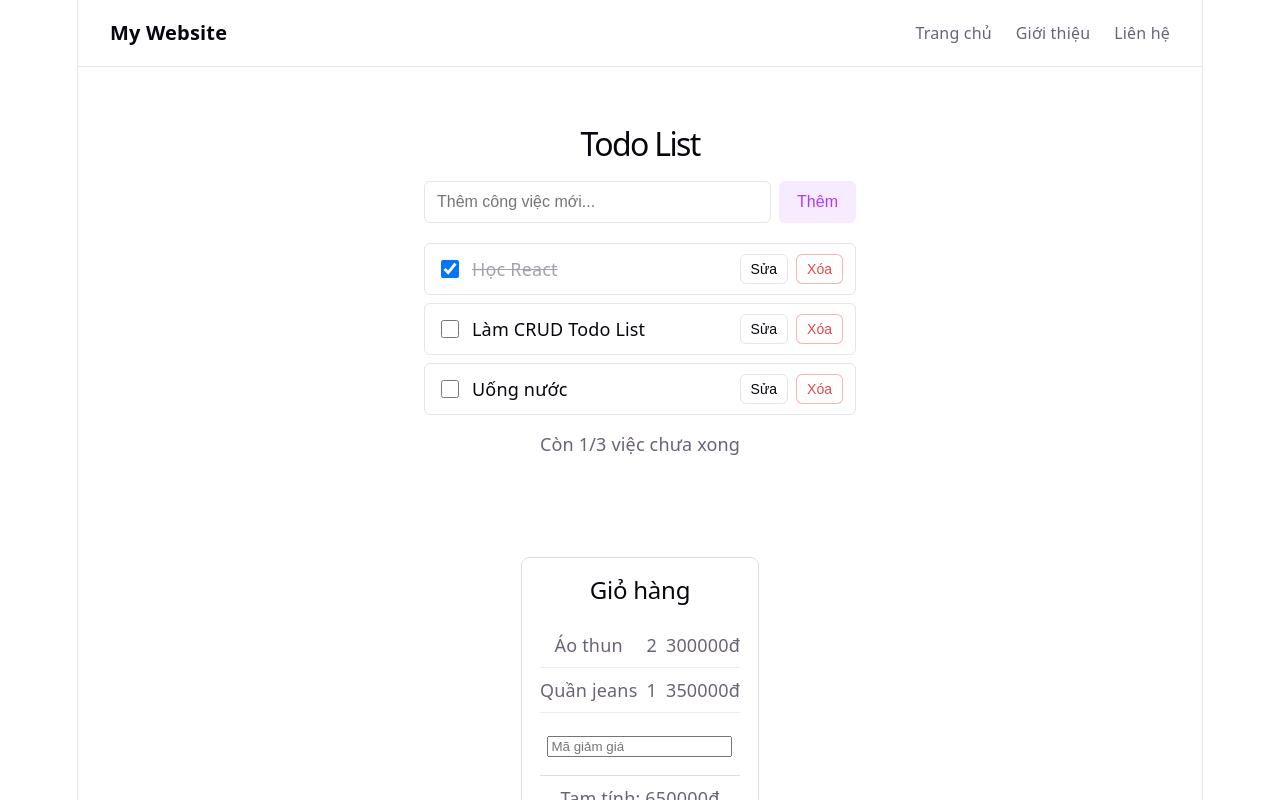
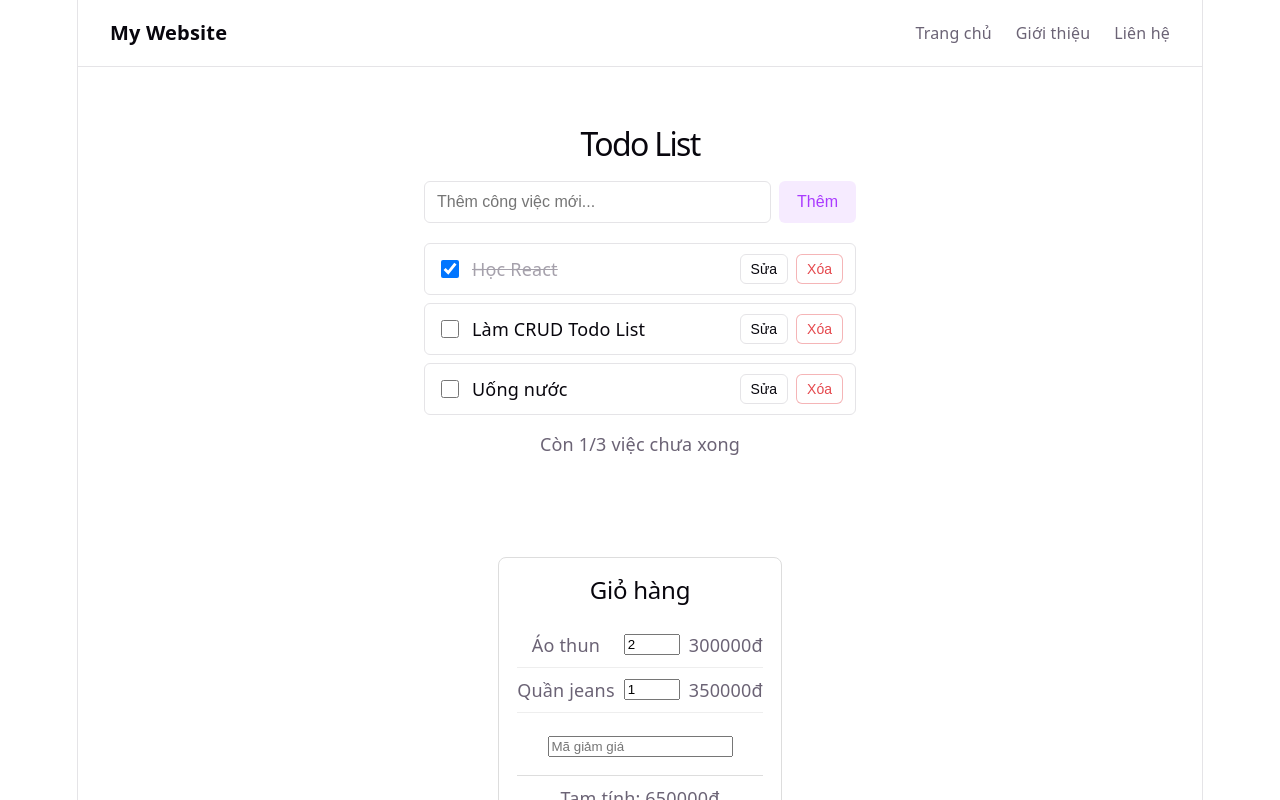
Before and after one commit to hoidanit-live/mywebsite-learn-git, a React (Vite) app: page / in a window 1280 px wide. Shown: the top 800 px of the page. Built offline with nearby package versions, Linux system fonts and the light colour scheme.

Commit message:
feat(cart): thêm chỉnh số lượng sản phẩm trong giỏ

```diff
--- a/src/features/cart/Cart.tsx
+++ b/src/features/cart/Cart.tsx
@@ -16,13 +16,18 @@ const initialItems: CartItem[] = [
 ]
 
 function Cart() {
-  const [items] = useState<CartItem[]>(initialItems)
+  const [items, setItems] = useState<CartItem[]>(initialItems)
   const [discountCode, setDiscountCode] = useState('')
   const discountPercent = discountCode.trim().toUpperCase() === 'SALE10' ? 10 : 0
   const subtotal = calculateSubtotal(items)
   const discounted = applyDiscount(subtotal, discountPercent)
   const tax = calculateTax(discounted, TAX_RATE) - discounted
   const total = calculateTotal(items, discountPercent, TAX_RATE)
+
+  const updateQuantity = (id: number, quantity: number) => {
+    if (quantity < 1) return
+    setItems(items.map((item) => (item.id === id ? { ...item, quantity } : item)))
+  }
 
   return (
     <section className="cart">
@@ -34,7 +39,13 @@ function Cart() {
         {items.map((item) => (
           <li key={item.id} className="cart-item">
             <span className="cart-item-name">{item.name}</span>
-            <span>{item.quantity}</span>
+            <input
+              type="number"
+              min={1}
+              className="cart-item-qty"
+              value={item.quantity}
+              onChange={(e) => updateQuantity(item.id, Number(e.target.value))}
+            />
             <span>{item.price * item.quantity}đ</span>
           </li>
         ))}
```
